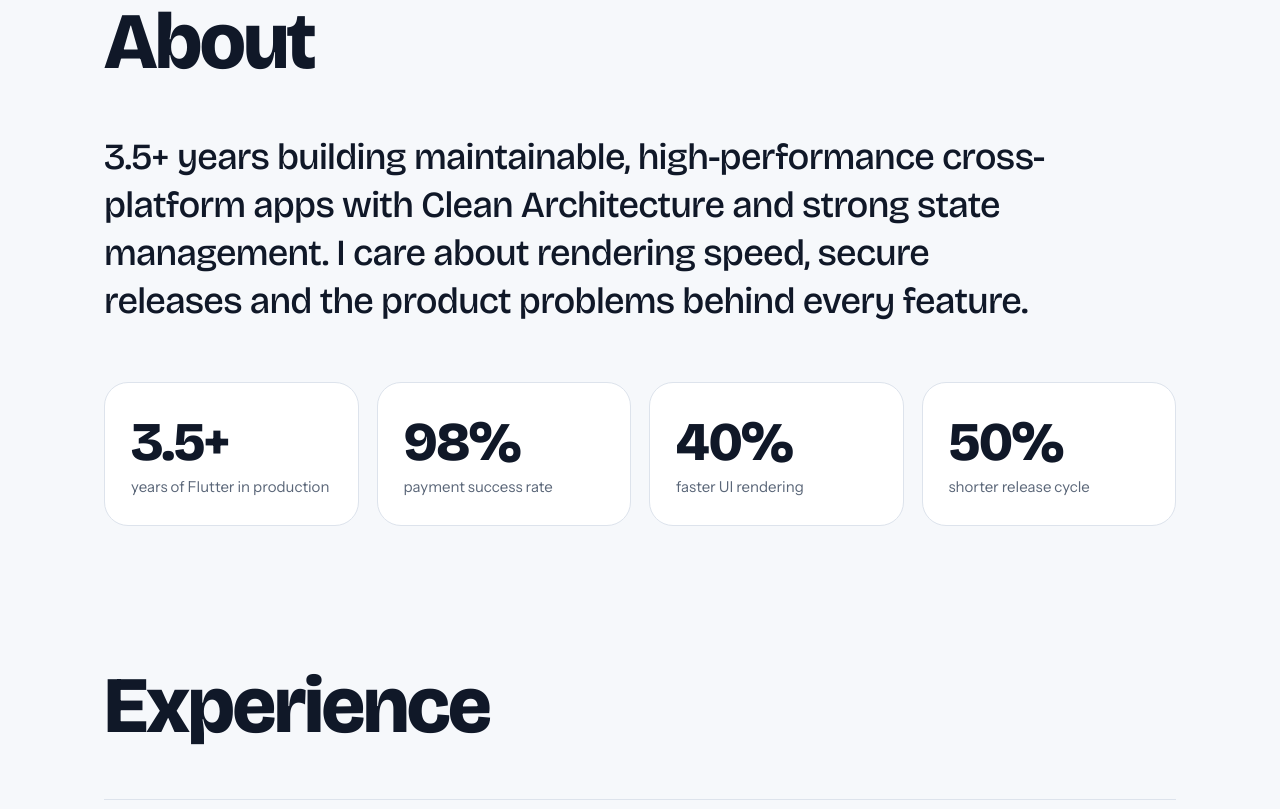
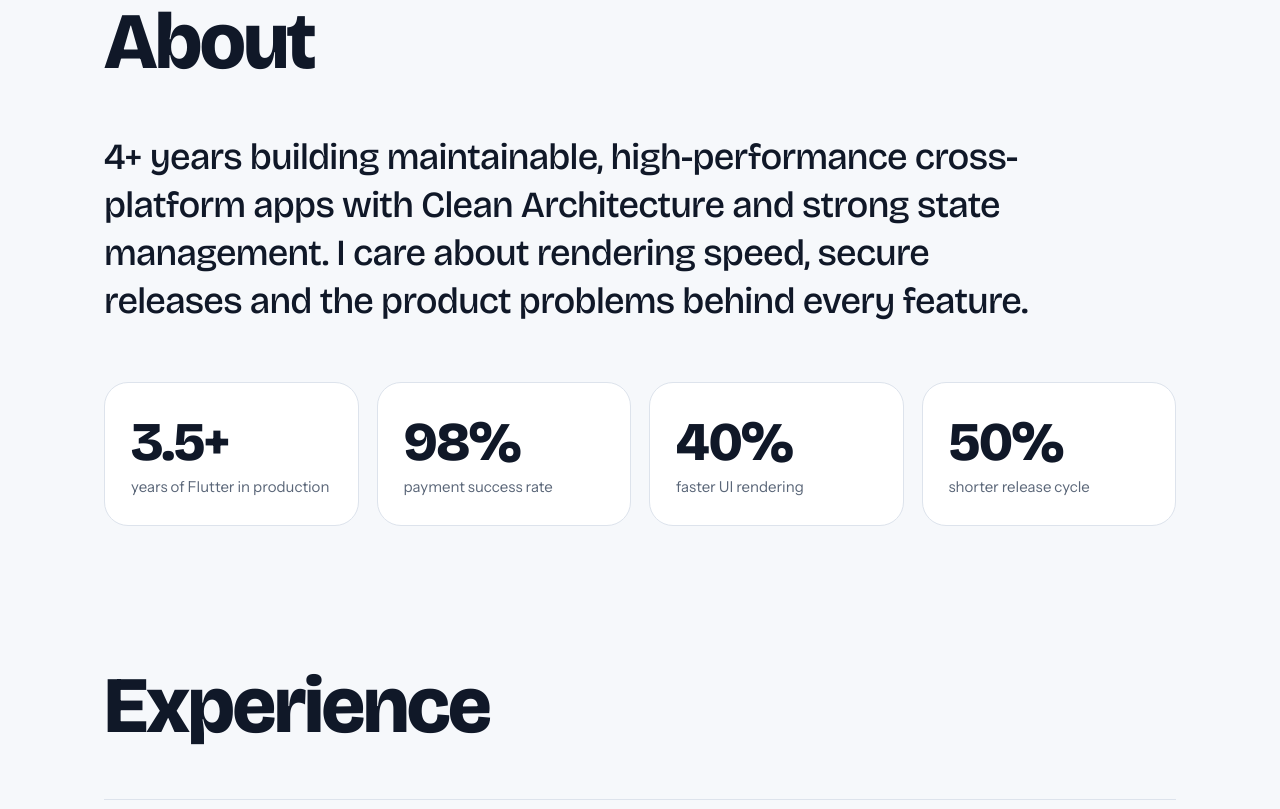
Before and after one commit to Venkatesh0109/Venkatesh0109.github.io, a plain HTML site: page index.html in a window 1280 px wide. Shown: the part 980-1789 px from the top of the page. Drawn offline with nearby package versions, Linux system fonts and the light colour scheme.

Commit message:
Update index.html

```diff
--- a/index.html
+++ b/index.html
@@ -143,7 +143,7 @@ footer{padding:26px 0;color:var(--muted);font-size:14px;border-top:1px solid var
 <div class="mq" aria-hidden="true"><div><span>Flutter</span><span>Dart</span><span>Riverpod</span><span>Clean Architecture</span><span>WebSocket</span><span>Firebase</span><span>Stripe</span><span>Razorpay</span><span>ML Kit</span><span>CI/CD</span><span>Figma</span><span>Flutter</span><span>Dart</span><span>Riverpod</span><span>Clean Architecture</span><span>WebSocket</span><span>Firebase</span><span>Stripe</span><span>Razorpay</span><span>ML Kit</span><span>CI/CD</span></div></div>
 
 <section id="about"><div class="wrap"><h2 class="ln"><span>About</span></h2>
-<p class="about rv">3.5+ years building maintainable, high-performance cross-platform apps with Clean Architecture and strong state management. I care about rendering speed, secure releases and the product problems behind every feature.</p>
+<p class="about rv">4+ years building maintainable, high-performance cross-platform apps with Clean Architecture and strong state management. I care about rendering speed, secure releases and the product problems behind every feature.</p>
 <div class="stats">
 <div class="rv"><b><span data-n="3.5">0</span>+</b>years of Flutter in production</div>
 <div class="rv"><b><span data-n="98">0</span>%</b>payment success rate</div>
```
